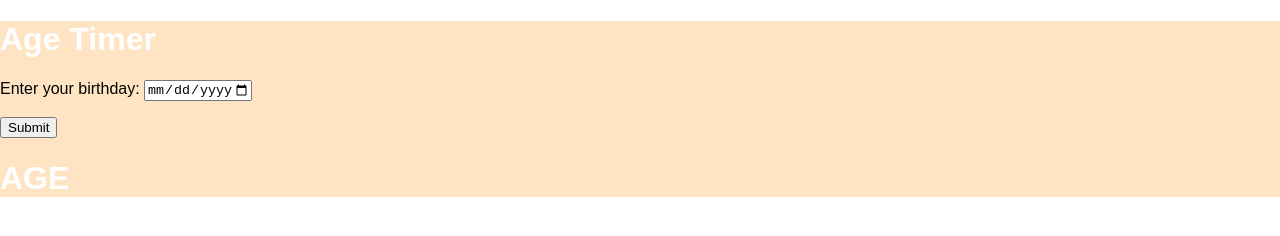
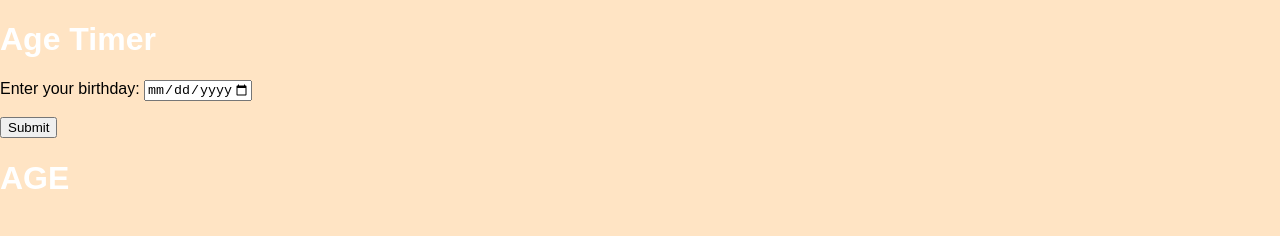
Before and after one commit to dotM87/age-timer, a plain HTML site: page index.html in a window 1280 px wide. Drawn offline with Linux system fonts and the light colour scheme.

Commit message:
Update style.css

```diff
--- a/style.css
+++ b/style.css
@@ -10,6 +10,9 @@ h1 {
 
 .container {
   background-color: bisque;
-  width: 100%;
-  height: 100%;
+  position: absolute;
+  top: 0;
+  right: 0;
+  bottom: 0;
+  left: 0;
 }
```
